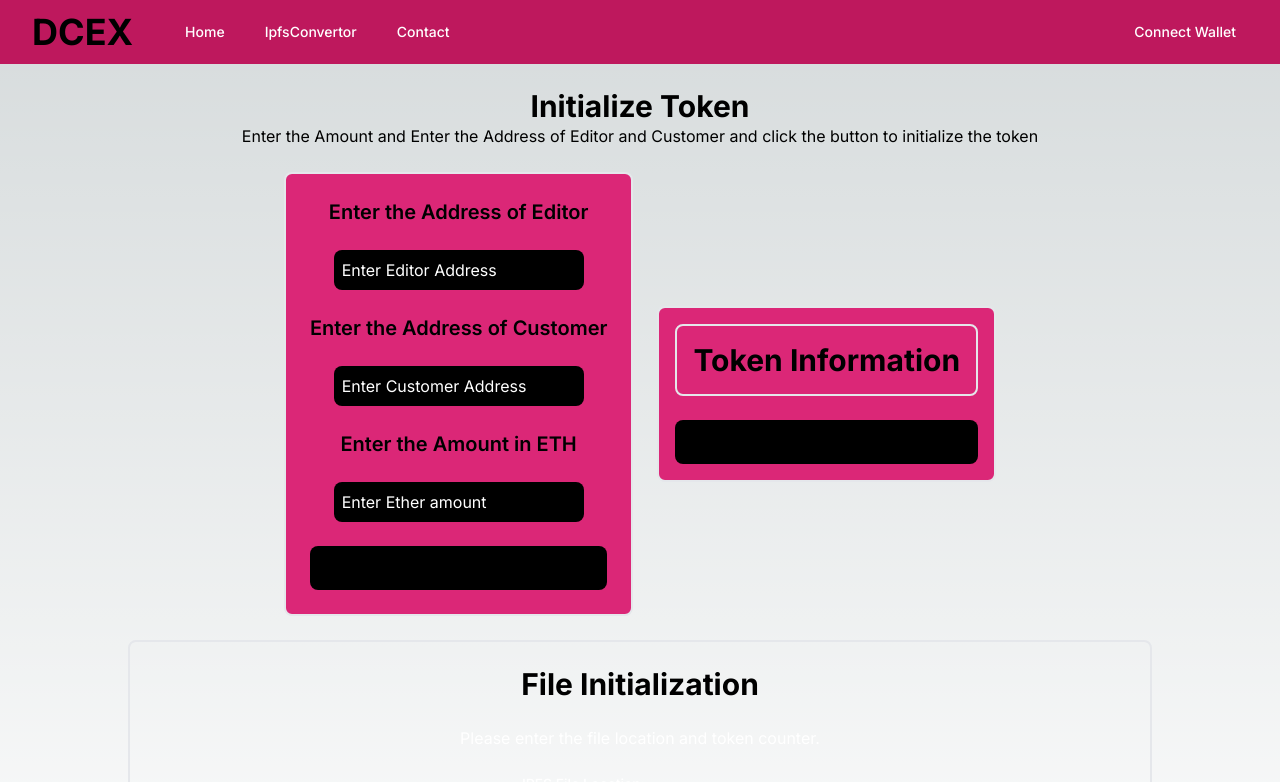
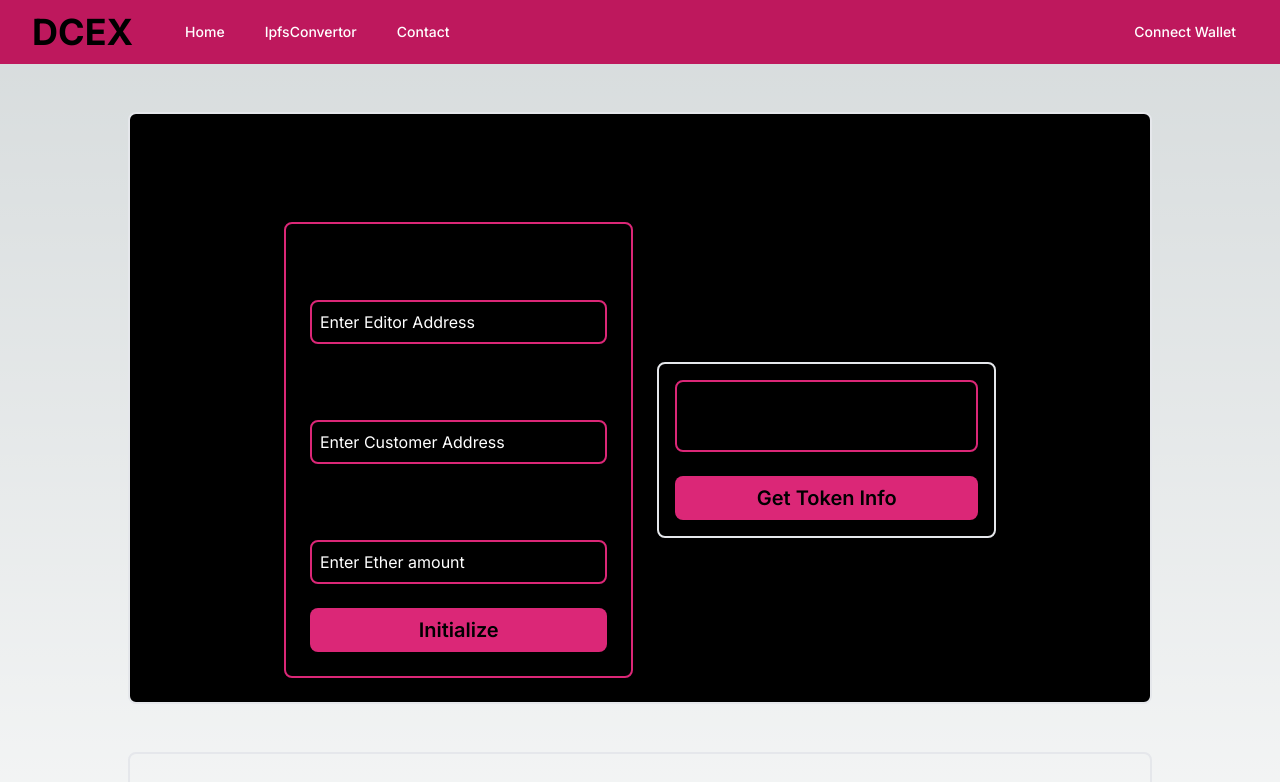
Before and after one commit to Saiweb3dev/DecentraContent, a Next.js app in the folder DecentraContent_NextJS/: page /DecentralizedExchange/Customer/ContractDashboard in a window 1280 px wide. Shown: the top 782 px of the page. Built offline with nearby package versions, Linux system fonts and the light colour scheme.

Commit message:
UI changes

```diff
--- a/DecentraContent_NextJS/src/components/Contract_Components/Token_Initialization/TI_GetTokenInfoButton.tsx
+++ b/DecentraContent_NextJS/src/components/Contract_Components/Token_Initialization/TI_GetTokenInfoButton.tsx
@@ -9,7 +9,7 @@ interface GetTokenInfoButtonProps {
 const Get_TokenInfo_Button: React.FC<GetTokenInfoButtonProps> = ({ handleGetTokenInfo, tokenId }) => {
   return (
     <button
-      className="text-xl bg-black hover:bg-gray-900 duration-200 p-2 rounded-lg w-full"
+      className="text-xl bg-pink-600 font-semibold hover:bg-pink-500 duration-200 p-2 rounded-lg w-full"
       onClick={handleGetTokenInfo}
       disabled={!tokenId}
     >
--- a/DecentraContent_NextJS/src/components/Contract_Components/Token_Initialization/TI_InformationDisplay.tsx
+++ b/DecentraContent_NextJS/src/components/Contract_Components/Token_Initialization/TI_InformationDisplay.tsx
@@ -13,7 +13,7 @@ interface TokenInformationDisplayProps {
 
 const Token_InformationDisplay: React.FC<TokenInformationDisplayProps> = ({ tokenData }) => {
   return (
-    <div className="flex flex-col justify-center items-left bg-pink-600 space-y-6 p-4 border-2 rounded-lg">
+    <div className="flex flex-col justify-center items-left bg-black border-pink-600 space-y-6 p-4 border-2 rounded-lg">
       <span className="text-3xl font-bold">Token Information</span>
       {tokenData.tokenId && <p className="text-white">Token ID: {tokenData.tokenId}</p>}
       {tokenData.address1 && <p className="text-white">Editor Address : {tokenData.address1}</p>}
--- a/DecentraContent_NextJS/src/components/Contract_Components/Token_Initialization/TI_InputForm.tsx
+++ b/DecentraContent_NextJS/src/components/Contract_Components/Token_Initialization/TI_InputForm.tsx
@@ -22,10 +22,10 @@ const Token_InputForm: React.FC<InputFormProps> = ({
   handleContractCall,
 }) => {
   return (
-    <div className="flex flex-col justify-center items-center space-y-6 bg-pink-600 rounded-lg border-2 p-6">
+    <div className="flex flex-col justify-center items-left space-y-6 bg-black rounded-lg border-2 border-pink-600 p-6">
       <label className="text-xl font-semibold">Enter the Address of Editor</label>
       <input
-        className="text-white placeholder:text-white bg-black p-2 rounded-lg"
+        className="text-pink-600 border-2 border-pink-600 placeholder:text-white bg-black p-2 rounded-lg"
         type="text"
         placeholder="Enter Editor Address"
         value={editorAddress}
@@ -33,7 +33,7 @@ const Token_InputForm: React.FC<InputFormProps> = ({
       />
       <label className="text-xl font-semibold">Enter the Address of Customer</label>
       <input
-        className="text-white placeholder:text-white bg-black p-2 rounded-lg"
+        className="text-pink-600 border-2 border-pink-600 placeholder:text-white bg-black p-2 rounded-lg"
         type="text"
         placeholder="Enter Customer Address"
         value={customerAddress}
@@ -41,7 +41,7 @@ const Token_InputForm: React.FC<InputFormProps> = ({
       />
       <label className="text-xl font-semibold">Enter the Amount in ETH</label>
       <input
-        className="text-white placeholder:text-white bg-black p-2 rounded-lg"
+        className="text-pink-600 border-2 border-pink-600 placeholder:text-white bg-black p-2 rounded-lg"
         type="number"
         step="any"
         min="0"
@@ -50,7 +50,7 @@ const Token_InputForm: React.FC<InputFormProps> = ({
         onChange={(e) => setAmountInEth(e.target.value)}
       />
       <button
-        className="text-xl bg-black hover:bg-gray-900 duration-200 p-2 rounded-lg w-full"
+        className="text-xl bg-pink-600 font-semibold hover:bg-pink-500 duration-200 p-2 rounded-lg w-full"
         onClick={handleContractCall}
       >
         Initialize
--- a/DecentraContent_NextJS/src/components/Contract_Components/Token_Initialization/TI_Main_InitializeToken.tsx
+++ b/DecentraContent_NextJS/src/components/Contract_Components/Token_Initialization/TI_Main_InitializeToken.tsx
@@ -106,7 +106,7 @@ const InitializeContract: React.FC = () => {
 
   // Render the component UI
   return (
-    <div className="flex flex-col justify-center items-center space-y-6 mt-6">
+    <div className="flex flex-col max-w-5xl mx-auto h-fit bg-black rounded-lg border-2 p-6 justify-center items-center space-y-6 my-12">
       {/* Title and description */}
       <h1 className="text-center">
         <span className="text-3xl font-bold">Initialize Token</span>
@@ -128,7 +128,7 @@ const InitializeContract: React.FC = () => {
           handleContractCall={handleContractCall}
         />
         {/* Section for displaying token information */}
-        <div className="flex flex-col justify-center items-left bg-pink-600 space-y-6 p-4 border-2 rounded-lg">
+        <div className="flex flex-col justify-center items-left bg-black space-y-6 p-4 border-2 rounded-lg">
           <Token_InformationDisplay tokenData={tokenData} />
           <Get_TokenInfo_Button
             handleGetTokenInfo={handleGetTokenInfo}
```
